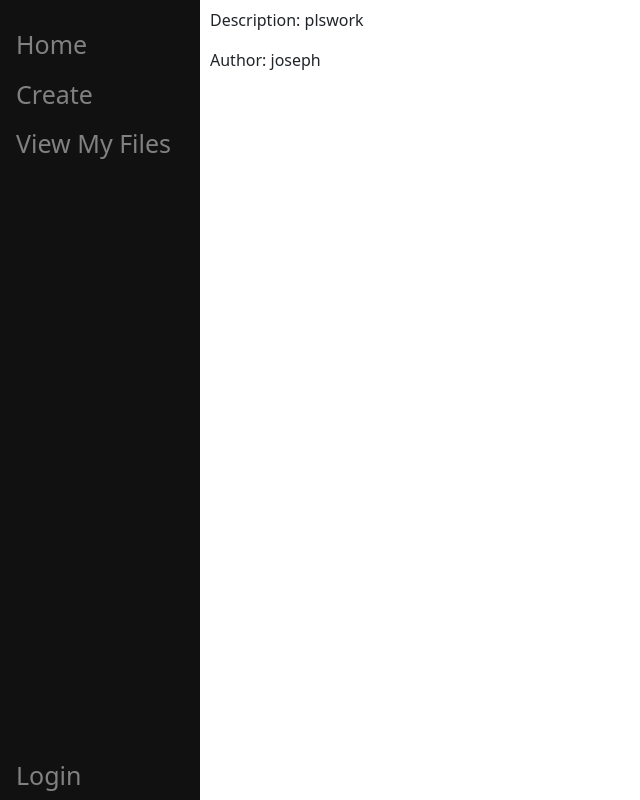
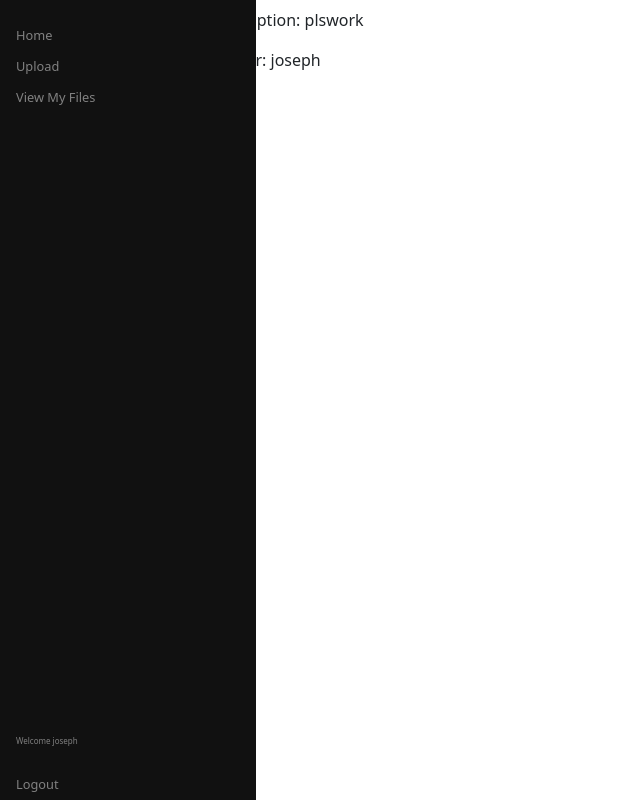
Before and after one commit to Joseph-Levin/pi-preserves, a Django app: page /22 in a window 1280 px wide. Shown: the whole page, without its empty margins (0-640 px from the left). Run offline with Django 3.2, Linux system fonts and the light colour scheme; a user stored in the database is signed in; data comes from the database, SQL or seed files in the repository; some libraries are stand-ins or nearby versions.

Commit message:
Work in progress of navbar

```diff
--- a/web/pi_preserves_site/main/templates/main/base.html
+++ b/web/pi_preserves_site/main/templates/main/base.html
@@ -11,7 +11,7 @@
     <style type="text/css">
 		.sidenav {
 			height:100%;
-			width:200px;
+			width:20%;
 			position: fixed;
 			z-index:1;
 			top:0;
@@ -24,13 +24,21 @@
 		.sidenav a {
 			padding:6px 8px 6px 16px;
 			text-decoration: none;
-			font-size:25px;
+			font-size:80%;
 			color: #818181;
 			display:block;
 		}
 
 		.sidenav a:hover{
 			color:#f1f1f1;
+		}
+
+		.sidenav p {
+			padding:6px 8px 6px 16px;
+			text-decoration: none;
+			font-size: 1vmin;
+			color: #818181;
+			display:block;
 		}
 
 		.content{
@@ -44,9 +52,17 @@
 <body>
     <div class="sidenav">
         <a href="/">Home</a>
-        <a href="/create">Create</a>
+        <a href="/upload">Upload</a>
         <a href="/view_files">View My Files</a>
-		<a class="fixed-bottom" href="/login">Login</a>
+		<div class="fixed-bottom">
+			{% if user.is_authenticated %}
+				<p>Welcome {{ user.username }}</p>
+				<a href="/logout">Logout</a>
+			{% else %}
+				<a href="/login">Login</a>
+				<a href="/register">Sign Up</a>
+			{% endif %}
+		</div>
     </div>
     <div class="content" id="content" name="content">
         {% block content %}
--- a/web/pi_preserves_site/main/templates/main/create.html
+++ b/web/pi_preserves_site/main/templates/main/upload.html
@@ -6,7 +6,7 @@ Upload New File
 {% block content %}
     <h3> Upload a new file</h3>
     <br>
-    <form method="post" action="/create/" enctype='multipart/form-data' class="form-group">
+    <form method="post" action="/upload/" enctype='multipart/form-data' class="form-group">
         {% csrf_token %}
         <div class="input-group mb-3">
             {{form.as_p}}
--- a/web/pi_preserves_site/main/urls.py
+++ b/web/pi_preserves_site/main/urls.py
@@ -9,7 +9,7 @@ urlpatterns = [
     path('login/',  auth_views.LoginView.as_view()),
     path('register/', views.register_view),
     path('logout/', views.logout_view),
-    path('create/', views.create, name='create'),
+    path('upload/', views.upload_files, name='upload files'),
     path('<int:id>', views.index, name='index'),
     path('view_files/', views.view_files, name='view files'),
 ]
--- a/web/pi_preserves_site/main/views.py
+++ b/web/pi_preserves_site/main/views.py
@@ -67,7 +67,7 @@ def index(request, id):
 #         "form": form,
 #     }
 #     return render(request, "main/create.html", context=context)
-def create(request):
+def upload_files(request):
     if request.method == 'POST':
         form = UploadForm(request.POST, request.FILES)
         if form.is_valid():
@@ -82,7 +82,7 @@ def create(request):
     else:
         form = UploadForm()
 
-    return render(request, 'main/create.html', {'form':form})
+    return render(request, 'main/upload.html', {'form':form})
 
 
 def view_files(request):
```
